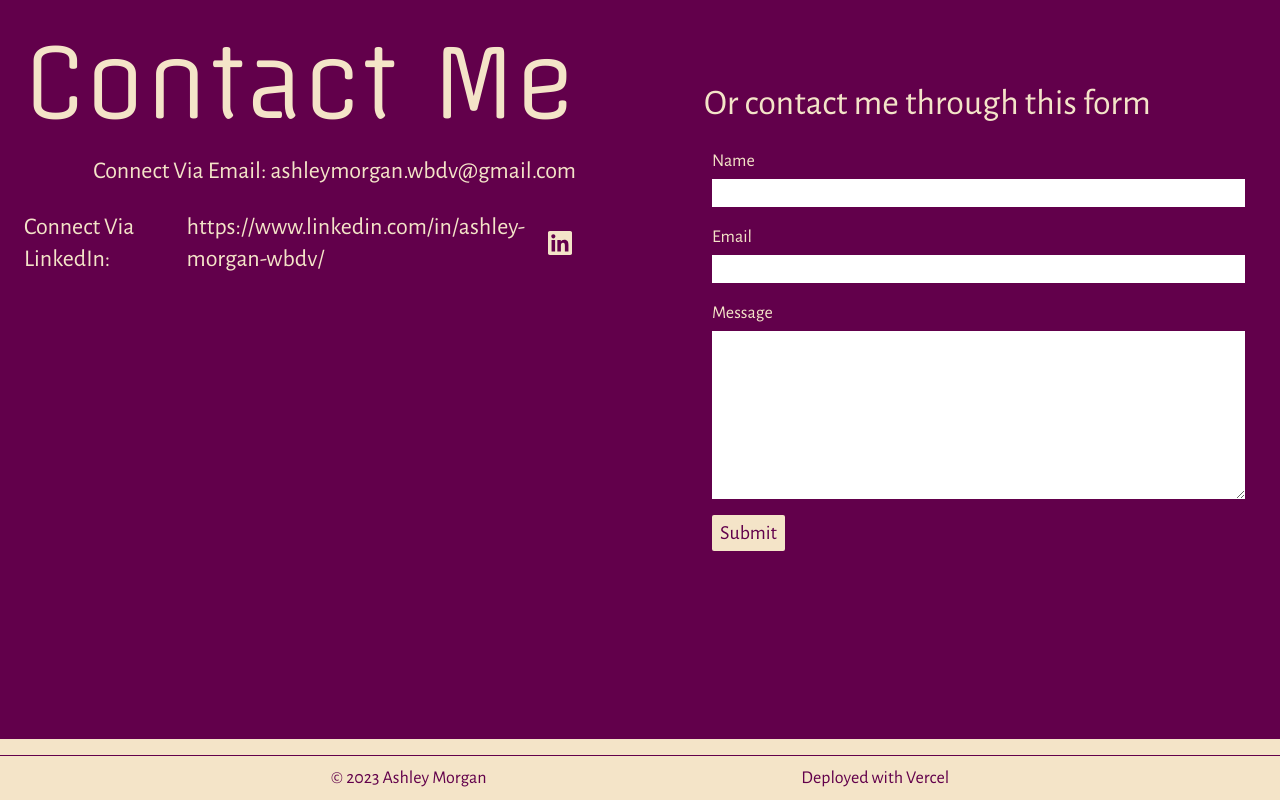
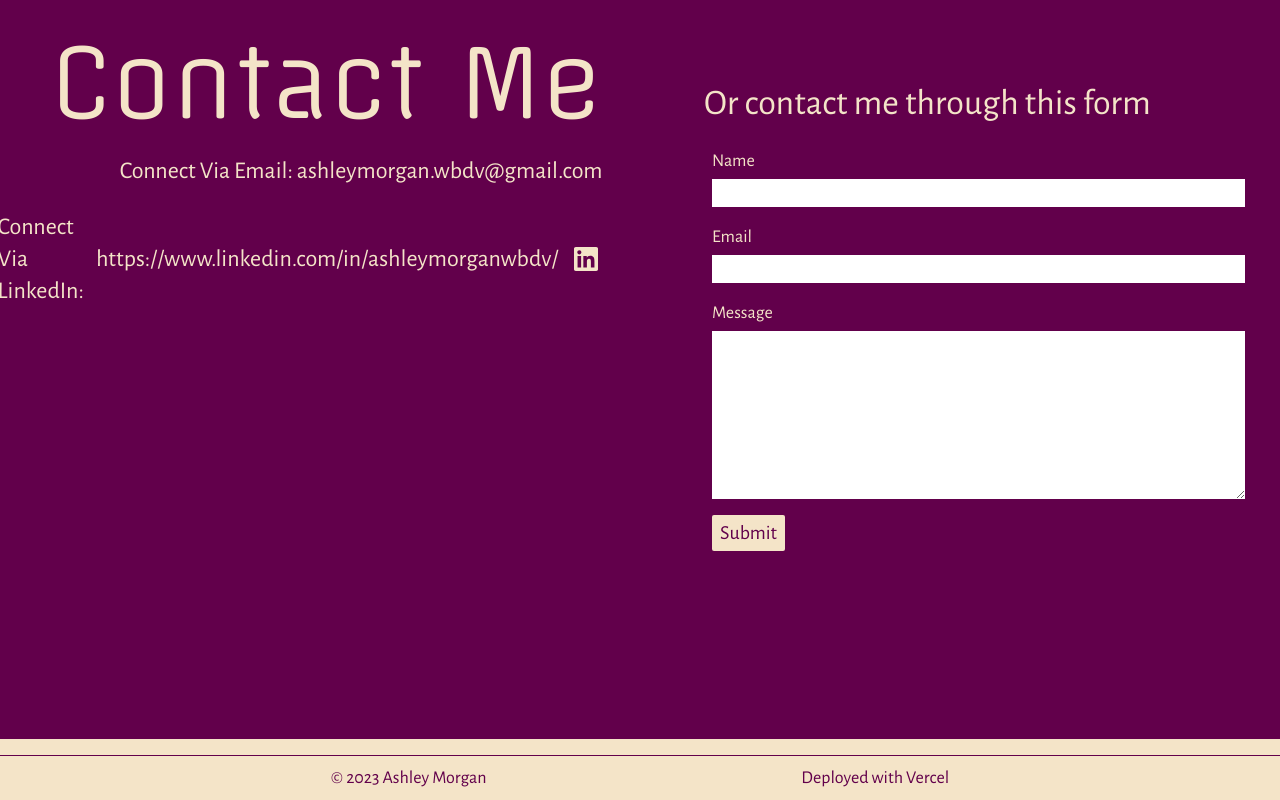
Before and after one commit to AshlavaDev/portfolio, a Next.js app: page / in a window 1280 px wide. Shown: the part 2461-3261 px from the top of the page. Built offline with nearby package versions, Linux system fonts and the light colour scheme.

Commit message:
update LinkedIn urls

```diff
--- a/components/Contact.tsx
+++ b/components/Contact.tsx
@@ -14,9 +14,9 @@ export default function Contact({}: Props) {
           <p className='text-center'>Connect Via Email: ashleymorgan.wbdv@gmail.com</p>
           <span className='flex items-center gap-x-2 justify-self-center'>
             <p>Connect Via LinkedIn:</p>
-            <Link href='https://www.linkedin.com/in/ashley-morgan-wbdv/' legacyBehavior>
+            <Link href='https://www.linkedin.com/in/ashleymorganwbdv/' legacyBehavior>
               <a target='_blank' rel="noopener noreferrer" className='flex gap-2 items-center'>
-                <span className='hover:bg-cream hover:text-burgundy px-1 hover:rounded-sm hidden md:block'>https://www.linkedin.com/in/ashley-morgan-wbdv/</span>
+                <span className='hover:bg-cream hover:text-burgundy px-1 hover:rounded-sm hidden md:block'>https://www.linkedin.com/in/ashleymorganwbdv/</span>
                 <span className='p-1 rounded hover:bg-cream hover:text-burgundy'>
                   <SiLinkedin />
                 </span>
--- a/components/Intro.tsx
+++ b/components/Intro.tsx
@@ -27,7 +27,7 @@ export default function Intro({}: Props) {
                 <SiGithub />
               </a>
             </Link>
-            <Link href='https://www.linkedin.com/in/ashley-morgan-wbdv/' legacyBehavior>
+            <Link href='https://www.linkedin.com/in/ashleymorganwbdv/' legacyBehavior>
               <a target='_blank' rel="noopener noreferrer" className='p-1 rounded hover:bg-burgundy hover:text-cream'>
                 <SiLinkedin />
               </a>
```
